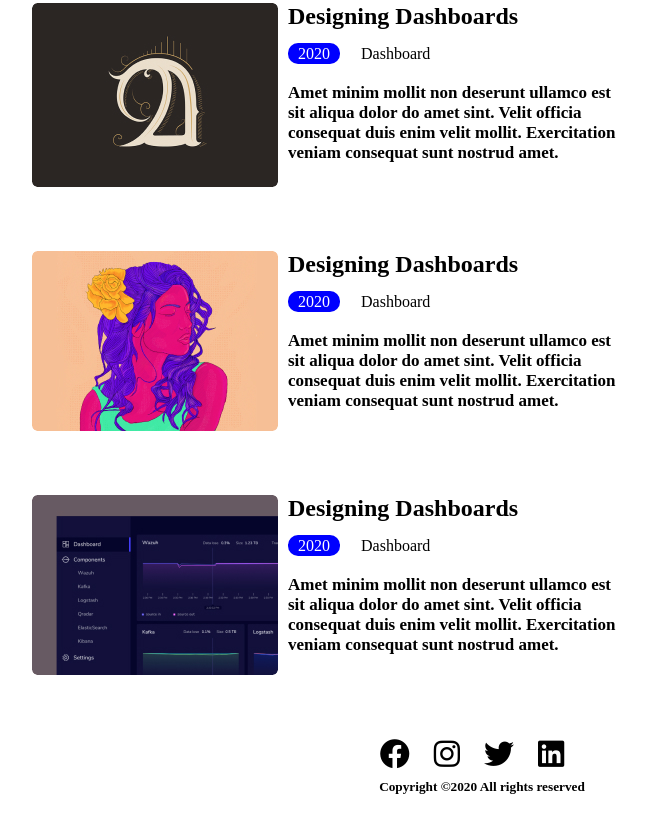
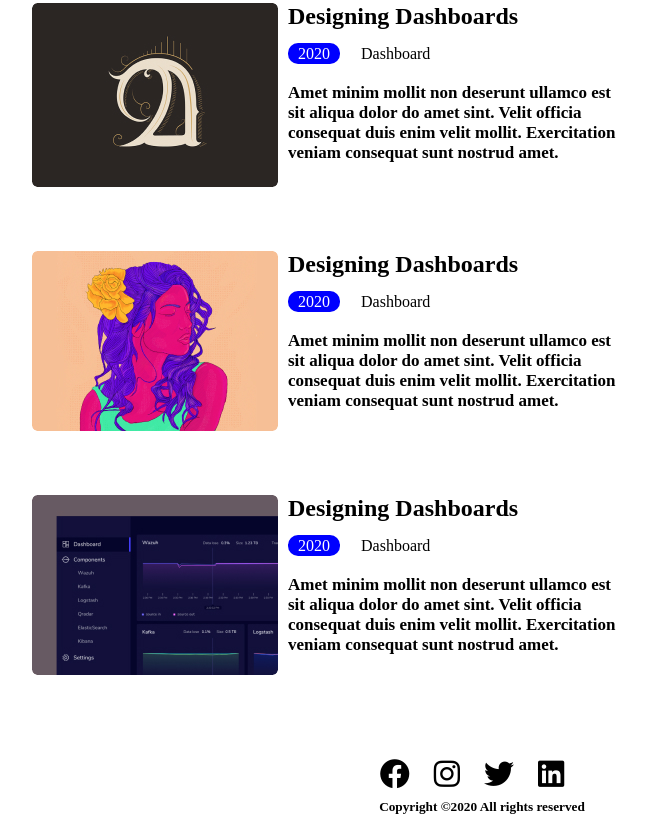
Before and after one commit to elvinmurshudlu/Blog, a plain HTML site: page index.html in a window 1280 px wide. Shown: the part 981-1811 px from the top of the page, without its empty margins (158-805 px from the left). Before the commit the page ends 1776 px from the top, so only its background shows below. Drawn offline with Linux system fonts and the light colour scheme.

Commit message:
Footer margin

```diff
--- a/assets/style/style.scss
+++ b/assets/style/style.scss
@@ -127,6 +127,8 @@ footer{
     display: flex;
     align-items: center;
     flex-direction: column;
+    margin-top: 20px;
+    margin-bottom: 15px;
     .logos{
         margin-bottom: 10px;
 
```
Also changed, not shown: assets/style/style.css, 1 other file.
